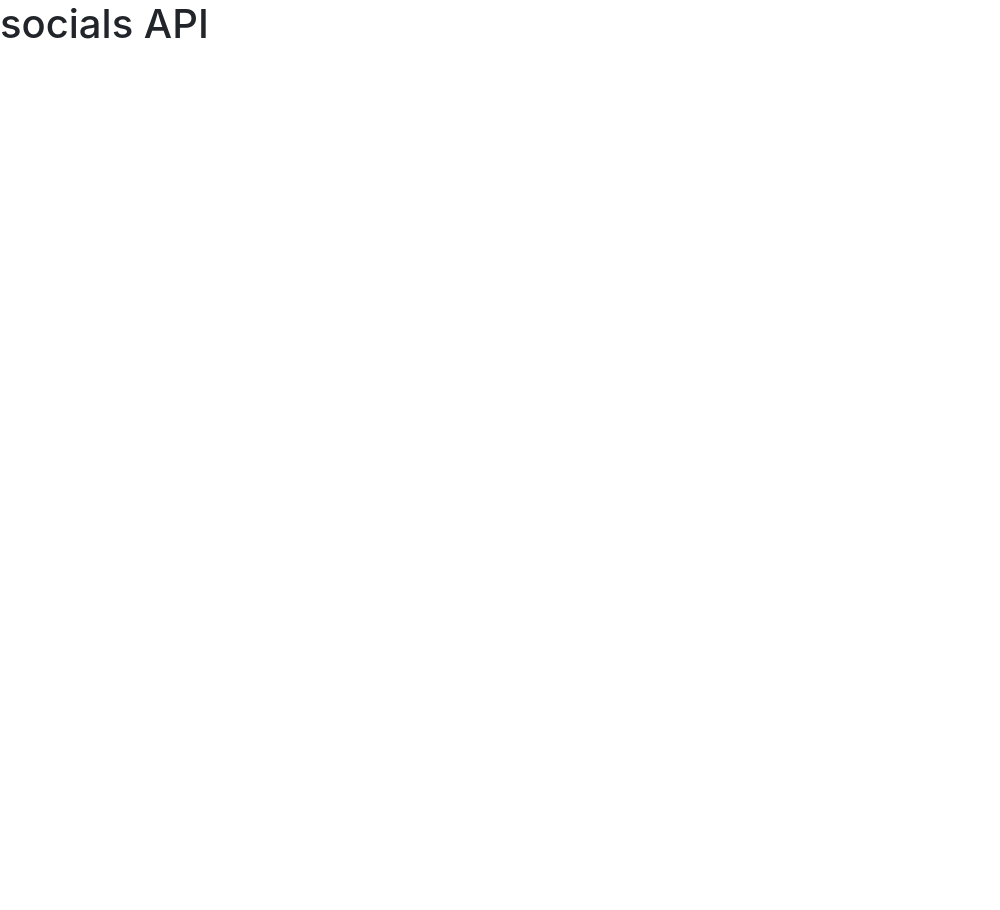
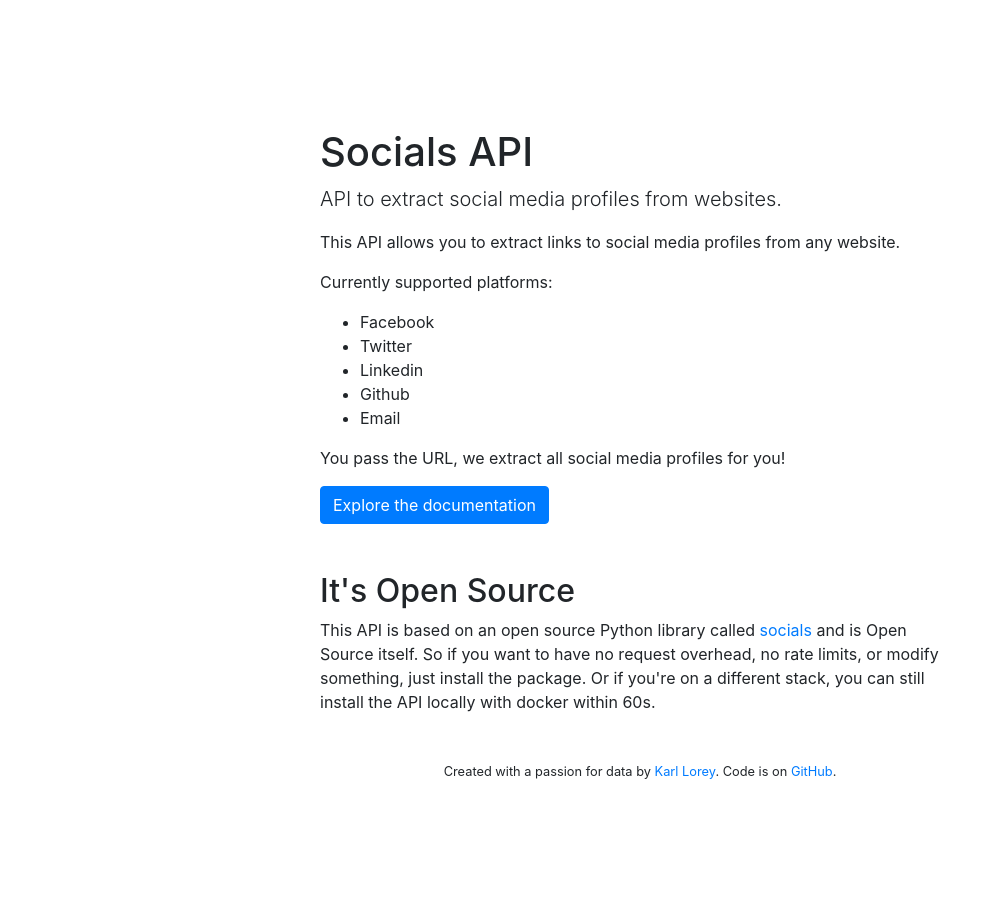
Before and after one commit to lorey/socials-api, a Django app: page / in a window 1280 px wide. Before the commit the part shown is almost empty. Shown: the whole page, without its empty margins (0-1000 px from the left). Before the commit the page ends 39 px from the top, so only its background shows below. Run offline with Django 3.2, Linux system fonts and the light colour scheme; some libraries are stand-ins or nearby versions.

Commit message:
Basic website

```diff
--- a/socials_api_api/urls.py
+++ b/socials_api_api/urls.py
@@ -5,7 +5,7 @@ from . import views
 app_name = "socials_api_api"
 
 urlpatterns = [
-    path("", views.api_root),
+    path("", views.api_root, name="root"),
     path("filter-url", views.filter_url, name="filter-url"),
     path("filter-url-list", views.filter_url_list, name="filter-url-list"),
     path("fetch-url", views.fetch_url, name="fetch-url"),
--- a/socials_api_web/templates/web/_base.html
+++ b/socials_api_web/templates/web/_base.html
@@ -7,11 +7,30 @@
 
     <!-- Bootstrap CSS -->
     <link rel="stylesheet" href="https://stackpath.bootstrapcdn.com/bootstrap/4.4.1/css/bootstrap.min.css" integrity="sha384-Vkoo8x4CGsO3+Hhxv8T/Q5PaXtkKtu6ug5TOeNV6gBiFeWPGFN9MuhOf23Q9Ifjh" crossorigin="anonymous">
+    <style>
+        body {
+            padding: 10%;
+        }
 
+        main {
+            max-width: 640px;
+            margin: 0 auto;
+        }
+    </style>
     <title>{% block title %}socials API{% endblock %}</title>
   </head>
   <body>
-    {% block content %}{% endblock content %}
+    <div class="container">
+        <main>
+            {% block content %}{% endblock content %}
+        </main>
+
+    </div>
+
+    <div class="footer small mt-5 text-center">
+        Created with a passion for data by <a href="https://karllorey.com" target="_blank">Karl Lorey</a>.
+        Code is on <a href="https://github.com/lorey" target="_blank">GitHub</a>.
+    </div>
 
     <!-- Optional JavaScript -->
     <!-- jQuery first, then Popper.js, then Bootstrap JS -->
--- a/socials_api_web/templates/web/index.html
+++ b/socials_api_web/templates/web/index.html
@@ -1,5 +1,30 @@
 {% extends "./_base.html" %}
 
 {% block content %}
-    <h1>socials API</h1>
+    <h1>Socials API</h1>
+    <p class="lead">API to extract social media profiles from websites.</p>
+    <p>This API allows you to extract links to social media profiles from any website.</p>
+    <p>Currently supported platforms:</p>
+    <ul>
+        <li>Facebook</li>
+        <li>Twitter</li>
+        <li>Linkedin</li>
+        <li>Github</li>
+        <li>Email</li>
+    </ul>
+
+    <p>You pass the URL, we extract all social media profiles for you!</p>
+
+    <a class="btn btn-primary" href="{% url 'socials_api_api:root' %}">
+        Explore the documentation
+    </a>
+
+    <h2 class="mt-5">It's Open Source</h2>
+    <p>
+        This API is based on an open source Python library
+        called <a href="https://github.com/lorey/socials" target="_blank">socials</a>
+        and is Open Source itself.
+        So if you want to have no request overhead, no rate limits, or modify something, just install the package.
+        Or if you're on a different stack, you can still install the API locally with docker within 60s.
+    </p>
 {% endblock %}
--- a/socials_api_web/urls.py
+++ b/socials_api_web/urls.py
@@ -4,7 +4,4 @@ from . import views
 
 app_name = "socials_api_web"
 
-urlpatterns = [
-    path("", views.index, name="home"),
-    path("test", views.index, name="test"),
-]
+urlpatterns = [path("", views.index, name="home")]
```
